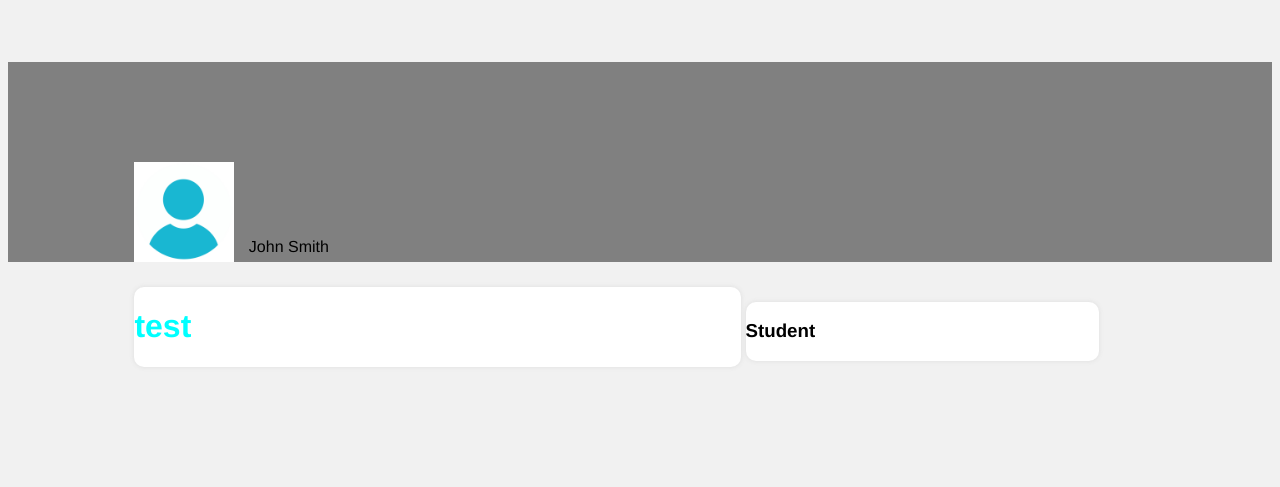
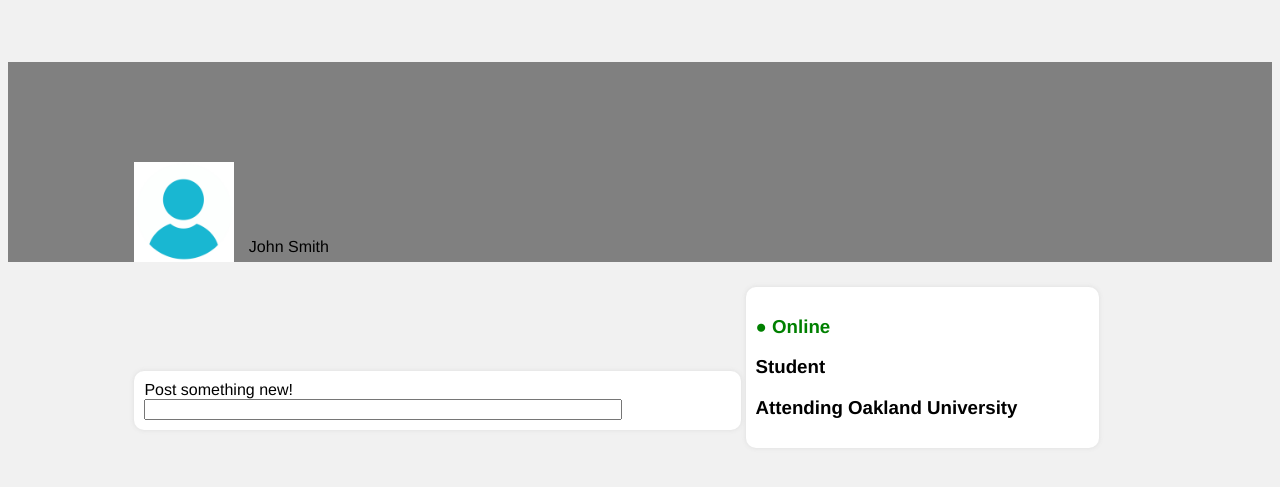
Before and after one commit to matikd41/UniVerse, a PHP site: page /profile.html in a window 1280 px wide. Shown: the top 487 px of the page. Run offline with PHP 8.4, Linux system fonts and the light colour scheme; some web fonts are replaced.

Commit message:
changed profile page

```diff
--- a/profile.css
+++ b/profile.css
@@ -30,14 +30,27 @@
 .content-left {
 	display: inline-block;
 	width: 60%;
+}
+
+.new-post {
+	background: #fff;
+	border-radius: 10px;
+	box-shadow: 0 0 5px #ddd;
+	padding: 10px;
+}
+
+.post {
 	background: #fff;
 	border-radius: 10px;
 	box-shadow: 0 0 5px #ddd;
 }
-
 .content-right {
 	display: inline-block;
 	width: 35%;
+}
+
+.user-info {
+	padding: 10px;
 	background: #fff;
 	border-radius: 10px;
 	box-shadow: 0 0 5px #ddd;
--- a/profile.html
+++ b/profile.html
@@ -11,7 +11,7 @@
 		<br>
 		<br>
 		<br>
-		<div class="banner" style="background: grey">
+		<div class="banner" style="background:grey">
 			<div class="banner2">
 				<img class="profilePic" src="images/defaultPfp.jpg" alt="User profile picture">
 				<span class="name">John Smith</span>
@@ -19,10 +19,20 @@
 		</div>
 		<div class="container">
 			<div class="content-left">
-				<h1 style="color:cyan;">test</h1>
+				<div class="new-post">
+					<label for="newPost">Post something new!</label>
+					<br>
+					<input style="width:80%;"type="text" id="newPost" name="newPost">
+				</div>
+				<div class="post">
+				</div>
 			</div>
 			<div class="content-right">
-				<h3><i class="nf nf-fa-heart"></i>Student</h3>
+				<div class="user-info">
+					<h3 style="color:green;">● Online</h3>
+					<h3><i class="nf nf-fa-graduation_cap"></i> Student</h3>
+					<h3><i class="nf nf-fa-school"></i> Attending Oakland University</h3>
+				</div>
 			</div>
 	</body>
 </html>
```
